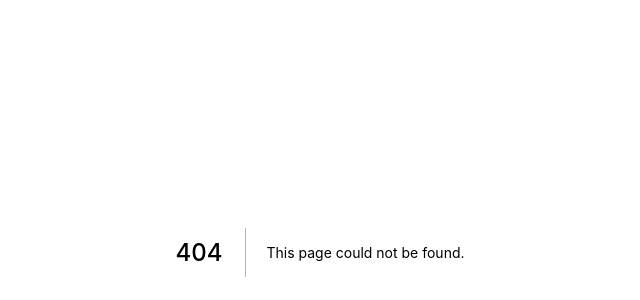
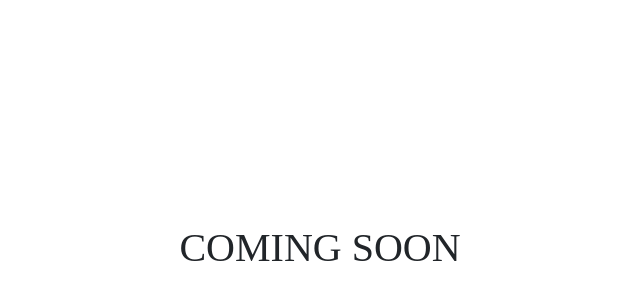
Before and after one commit to ICircleNFT/frontend, a Next.js app: page /wallet in a window 1280 px wide. Before the commit this address had no page. Shown: the part 148-448 px from the top of the page, without its empty margins (320-960 px from the left). Built offline with nearby package versions, Linux system fonts and the light colour scheme.

Commit message:
add link for wallet

```diff
--- a/Styles/Coba.module.css
+++ b/Styles/Coba.module.css
@@ -6,6 +6,9 @@
     margin-top: 136px;
     /* margin-top: -10px; */
     /* margin-top: -247;   */
+}
+.wallet {
+    font-family: 'Libre Baskerville', serif;
 }
 
 
--- a/Styles/Home.module.css
+++ b/Styles/Home.module.css
@@ -8,6 +8,9 @@
     /* margin-top: -247;   */
 }
 
+.wallet {
+    font-family: 'Libre Baskerville', serif;
+}
 
 .subtitle {
     font-family: 'Libre Baskerville', serif;
--- /dev/null
+++ b/pages/wallet.js
@@ -0,0 +1,20 @@
+import React from "react";
+
+// reactstrap components
+import { Container, Row, Col } from "reactstrap";
+import style from "../Styles/Home.module.css"
+import Link from 'next/link'
+
+export default function Wallet() {
+    return (
+        <>
+            <Container>
+                <Row>
+                    <Col className="vh-100 d-flex align-items-center justify-content-center" >
+                        <h1 className={style.wallet}>COMING SOON </h1>
+                    </Col>
+                </Row>
+            </Container>
+        </>
+    )
+}
```
Also changed, not shown: pages/arts.js (+5 -3 lines), pages/index.js (+5 -3 lines), pages/roadmap.js (+8 -2 lines).
